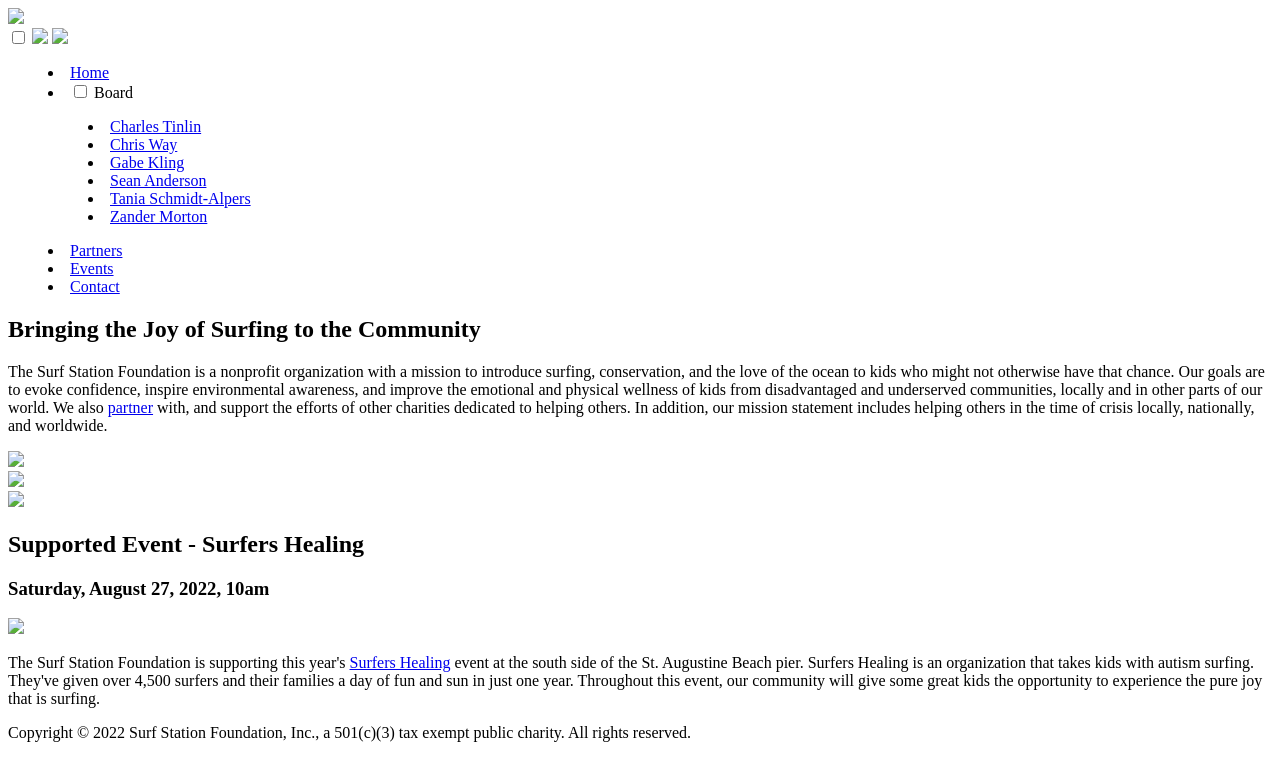
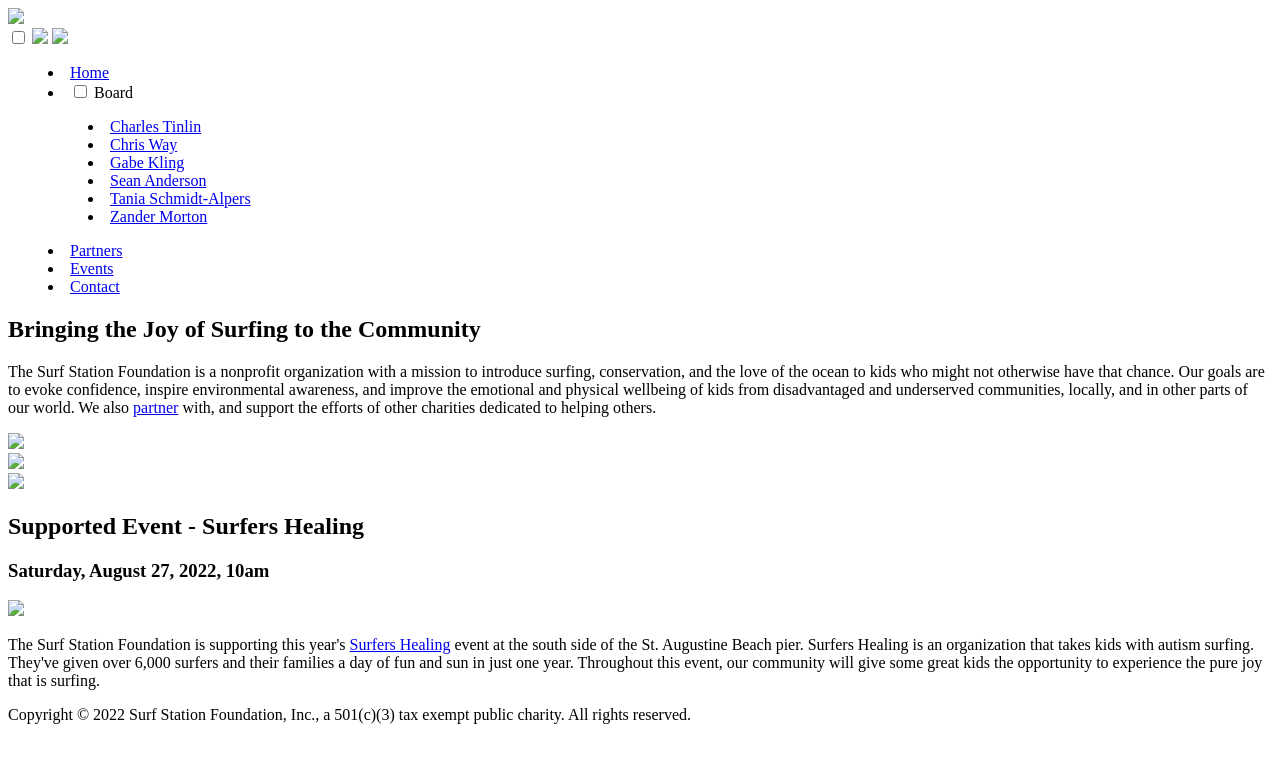
Before and after one commit to surfstationfoundation/www.surfstationfoundation.org, a Jekyll site: the page built from www/index.html, in a window 1280 px wide. Shown: the top 781 px of the page. Built offline with Jekyll 4.4.1, drawn with Linux system fonts in a browser that asks for light colours.

Commit message:
melissa updates

```diff
--- a/www/charles_tinlin.html
+++ b/www/charles_tinlin.html
@@ -7,7 +7,7 @@
     <h1 class="special">Charles Tinlin</h1>
     <img src="static/{{ site.time | date: '%Y%m%d%H%M%S' }}/images/charles_tinlin.jpg" class="boardprofilepic">
     <p>
-      The honorable Judge Charles Tinlin is a current Administrative County Judge for St. Johns County and has served as the Chairman of the Board of Directors of the St. Augustine YMCA, been on the Board of Directors for the St. Augustine Rotary, and is currently on the Board of Trustees of Flagler College.
+      The honorable Judge Charles Tinlin is our current County Court Judge for St. Johns County and has served as the Chairman of the Board of Directors of the St. Augustine YMCA, been on the Board of Directors for the St. Augustine Rotary, and is currently on the Board of Trustees of Flagler College.
     </p>
   </section>
 </div>
--- a/www/gabe_kling.html
+++ b/www/gabe_kling.html
@@ -9,7 +9,7 @@
     <p>
       Well known for his surfing accomplishments, Gabe Kling surfed on the Championship Tour from the years of 2007-2011.
       Through the course of his 15 year professional surfing career, Gabe won 6 star events in California and Japan and made the finals in other events, finishing 3rd overall in the qualifying series.
-      Gabe was born and raised in St. Augustine, Florida and after traveling for 15 years and surfing all over the world Gabe has settled back in his hometown.
+      Gabe was born and raised in St. Augustine, Florida and after traveling for 15 years and surfing all over the world, Gabe has settled back in his hometown.
       He started investing in real estate about 15 years ago and is now a Broker Associate at Endless Summer Realty.
       Gabe and his wife Megan are raising 3 boys together. Gabe enjoys sharing his love of surfing with his boys and they like to spend their free time exploring and traveling.
       Gabe has had a lifelong partnership and sponsorship with Tory and the Surf Station and he is honored to be a part of the Surf Station Foundation.
--- a/www/index.html
+++ b/www/index.html
@@ -7,9 +7,8 @@
     <h1 class="special">Bringing the Joy of Surfing to the Community</h1>
     <p>
       The Surf Station Foundation is a nonprofit organization with a mission to introduce surfing, conservation, and the love of the ocean to kids who might not otherwise have that chance.
-      Our goals are to evoke confidence, inspire environmental awareness, and improve the emotional and physical wellness of kids from disadvantaged and underserved communities, locally and in other parts of our world.
+      Our goals are to evoke confidence, inspire environmental awareness, and improve the emotional and physical wellbeing of kids from disadvantaged and underserved communities, locally, and in other parts of our world.
       We also <a href="partners.html">partner</a> with, and support the efforts of other charities dedicated to helping others.
-      In addition, our mission statement includes helping others in the time of crisis locally, nationally, and worldwide.
     </p>
     <section class="thirds">
       <div><img src="static/{{ site.time | date: '%Y%m%d%H%M%S' }}/images/ssf_2.jpg" class="round_bordered"></div>
@@ -22,7 +21,7 @@
     <p>
       The Surf Station Foundation is supporting this year's <a href="https://www.surfershealing.org/" target="_blank">Surfers Healing</a> event at the south side of the St. Augustine Beach pier.
       Surfers Healing is an organization that takes kids with autism surfing.
-      They've given over 4,500 surfers and their families a day of fun and sun in just one year.
+      They've given over 6,000 surfers and their families a day of fun and sun in just one year.
       Throughout this event, our community will give some great kids the opportunity to experience the pure joy that is surfing.
     </p>
   </section>
```
